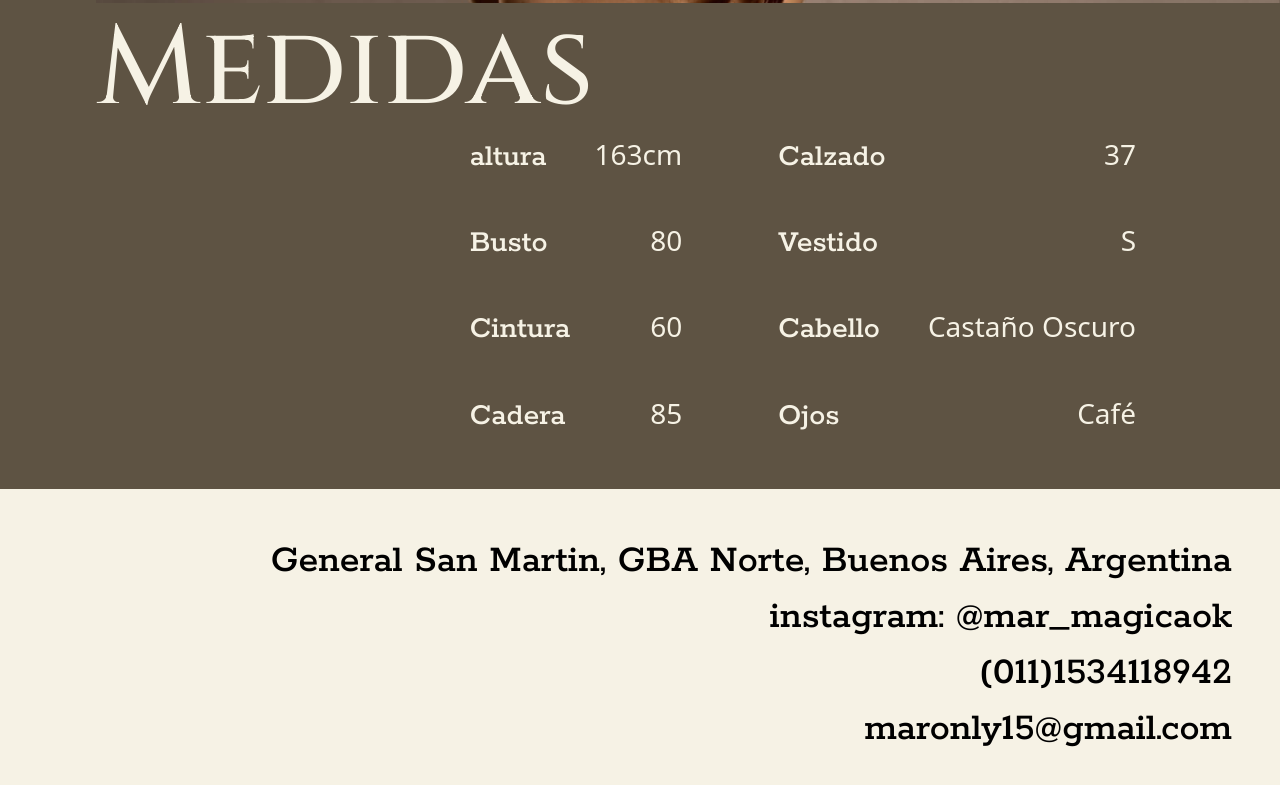
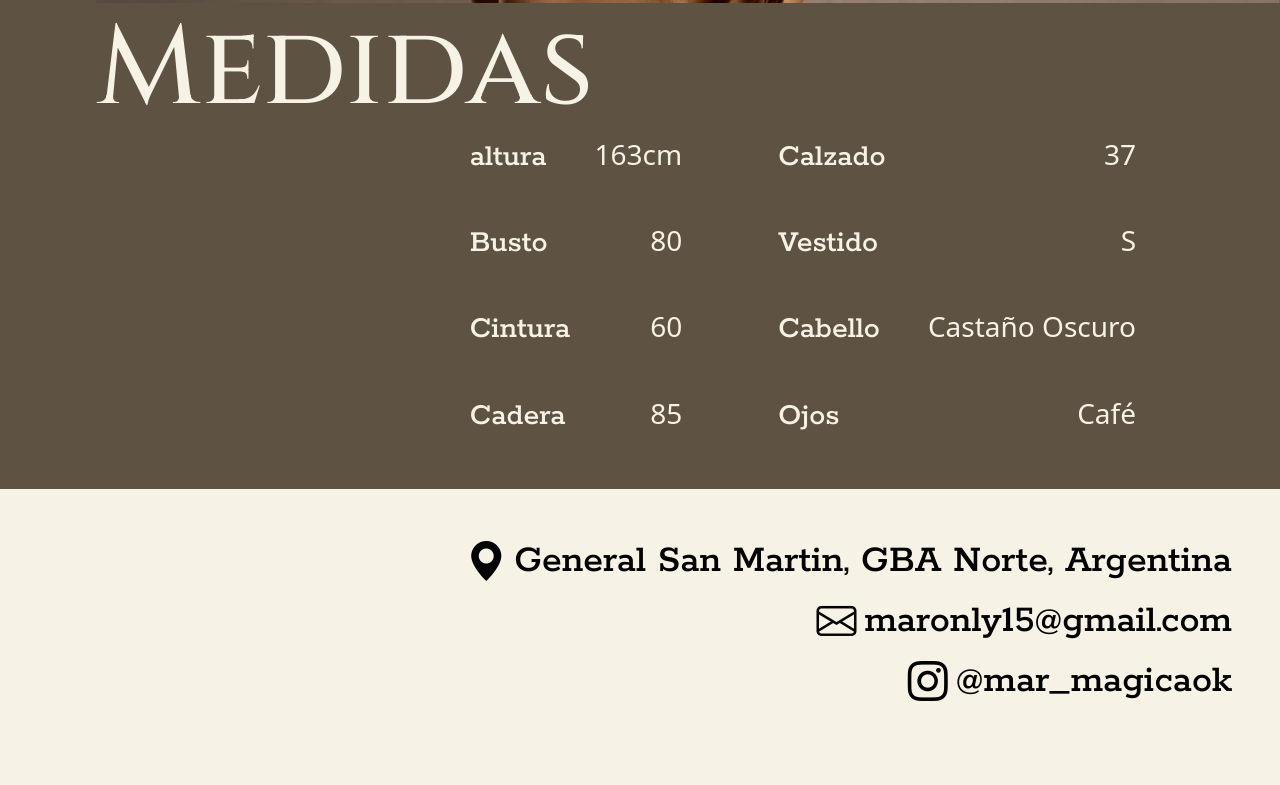
Before and after one commit to Zven94/mar-portfolio, a website: page index.html in a window 1280 px wide. Shown: the part 4319-5104 px from the top of the page. Drawn offline with nearby package versions, Linux system fonts and the light colour scheme.

Commit message:
added icons for social media and link to ig

```diff
--- a/index.html
+++ b/index.html
@@ -11,7 +11,7 @@
   <link
     href="https://fonts.googleapis.com/css2?family=Cinzel:wght@400;500;600;700;800&family=Rokkitt:ital,wght@0,100;0,200;0,300;0,400;0,500;0,600;0,700;0,800;0,900;1,100;1,200;1,300;1,400;1,500;1,600;1,700;1,800&display=swap"
     rel="stylesheet">
-
+  <link rel="stylesheet" href="https://cdn.jsdelivr.net/npm/bootstrap-icons@1.11.2/font/bootstrap-icons.min.css">
   <link rel="stylesheet" href="./style.css">
   <title>Mar</title>
 </head>
@@ -96,9 +96,15 @@
       <div class="w-100 d-flex justify-content-between">
         <p class="section-5-p w-50">Actriz de rol extra calificada, para la productora 'Landia'. Dic 2023</p>
         <ul class=" p-1 d-flex flex-column justify-content-end">
-          <li><h4>+15h de grabación</h4></li>
-          <li><h4>3 cambios de vestuarios</h4></li>
-          <li><h4>3 personajes diferentes</h4></li>
+          <li>
+            <h4>+15h de grabación</h4>
+          </li>
+          <li>
+            <h4>3 cambios de vestuarios</h4>
+          </li>
+          <li>
+            <h4>3 personajes diferentes</h4>
+          </li>
         </ul>
         <div class="d-flex justify-content-between align-items-end w-75">
           <div class="ms-3">
@@ -164,10 +170,14 @@
     <section class="section-7 w-100 p-5">
       <div class="d-flex flex-column justify-content-between h-100">
         <div class="d-flex flex-column justify-content-between align-items-end h-25">
-          <h3 class="section-7-h3">General San Martin, GBA Norte, Buenos Aires, Argentina</h3>
-          <h3 class="section-7-h3">instagram: @mar_magicaok</h3>
-          <h3 class="section-7-h3">(011)1534118942</h3>
-          <h3 class="section-7-h3">maronly15@gmail.com</h3>
+          <h3 class="section-7-h3 d-flex align-items-center"><i
+              class="bi bi-geo-alt-fill me-2 d-flex align-items-center"></i> General San Martin, GBA Norte,
+            Argentina</h3>
+            <h3 class="section-7-h3 d-flex align-items-center"> <i class="bi bi-envelope me-2 d-flex align-items-center"></i> maronly15@gmail.com</h3>
+            <a href="https://instagram.com/mar_magicaok?utm_source=qr&igshid=OGU0MmVlOWVjOQ==" class="section-7-a">
+              <h3 class="section-7-h3 d-flex align-items-center"> <i
+                  class="bi bi-instagram me-2 d-flex align-items-center"></i> @mar_magicaok</h3>
+            </a>
         </div>
         <div>
           <h2 class="section-7-h2">Contactame</h2>
--- a/package.json
+++ b/package.json
@@ -1,5 +1,6 @@
 {
   "dependencies": {
-    "bootstrap": "^5.3.2"
+    "bootstrap": "^5.3.2",
+    "bootstrap-icons": "^1.11.2"
   }
 }
--- a/style.css
+++ b/style.css
@@ -154,6 +154,11 @@ h1 {
   color: #000;
   background-color: #F6F2E5;
 
+  .section-7-a {
+    color: #000;
+    text-decoration:none;
+}
+
   .section-7-p {
     font-family: 'Rokkitt', sans-serif;
     font-size: 2rem;
```
Also changed, not shown: 1 other file.
